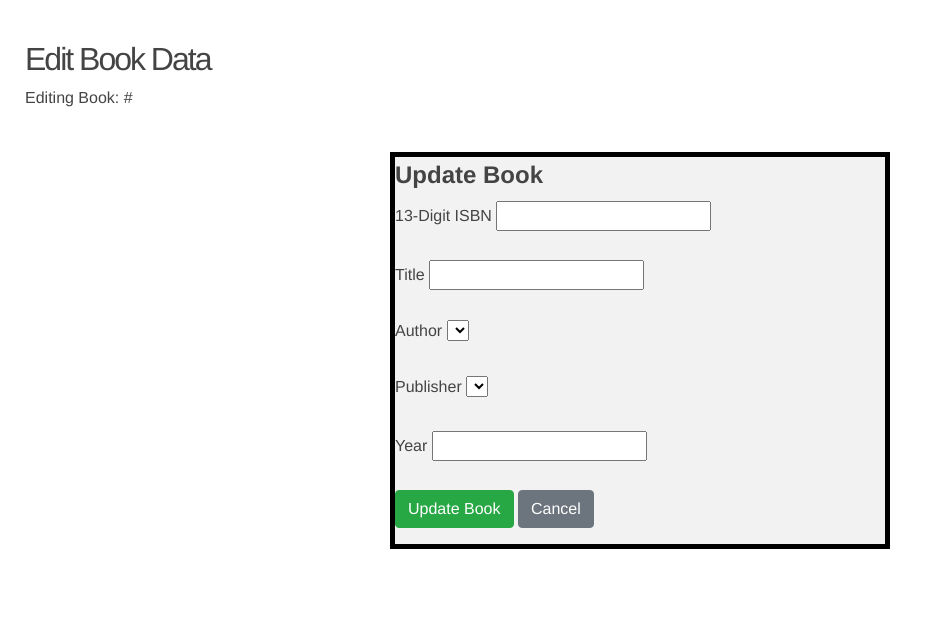
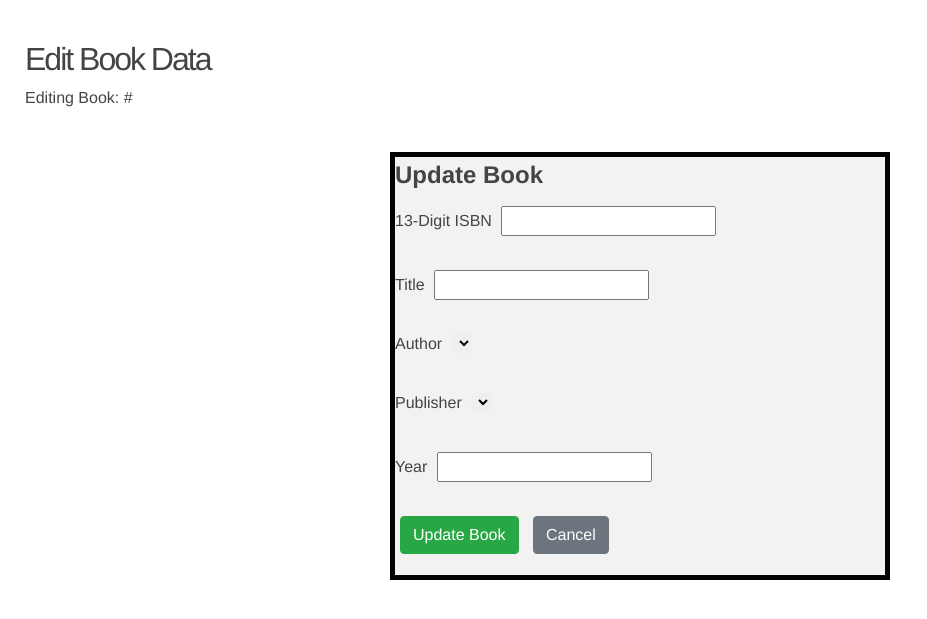
Before and after one commit to angularOcean/Library_System_Database, a Flask app: page /update_book/1 in a window 1280 px wide. Shown: the part 60-679 px from the top of the page, without its empty margins (0-927 px from the left). Run offline with Flask 2, Linux system fonts and the light colour scheme; data that the repository does not hold is empty; some libraries are stand-ins or nearby versions.

Commit message:
all cruds working. still css issues

```diff
--- a/static/css/app.css
+++ b/static/css/app.css
@@ -129,6 +129,11 @@ th, td {
     vertical-align: middle;
 }
 
+select {
+  border: 1px;
+  width: auto;
+}
+
 .center {
   margin-left: auto;
   margin-right: auto;
@@ -159,3 +164,8 @@ th, td {
 .filter_label {
   font-weight: bold;
 }
+
+
+input, select {
+  margin: 5px;
+}
--- a/templates/insert_checkedbooks_template.j2
+++ b/templates/insert_checkedbooks_template.j2
@@ -5,6 +5,7 @@ Please select the book copy you would like to add to this checkout.
 <br>
 <div id="insert">
     <form method="POST" id= "insert {{ title }}">
+        <fieldset>
             <legend><strong>Add Book Copy to {{ title }} </strong></legend>
             <fieldset class="fields">
             {{ add_checkedbook_form.hidden_tag() }}
@@ -15,7 +16,9 @@ Please select the book copy you would like to add to this checkout.
             {{ add_checkedbook_form.returned_checkbox() }}
             <br>
             {{ add_checkedbook_form.submit(class="btn btn-primary") }}
+            <input class="btn btn-secondary" type="reset" value="Clear" onClick="">
       </fieldset>
-          <input class="btn btn-secondary" type="reset" value="Clear" onClick="">
+            <br>
+
 	</form>
 </div>
```
Lines whose indentation alone changed are shown as unchanged.
